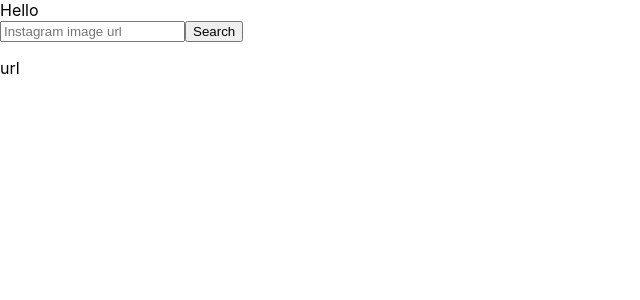
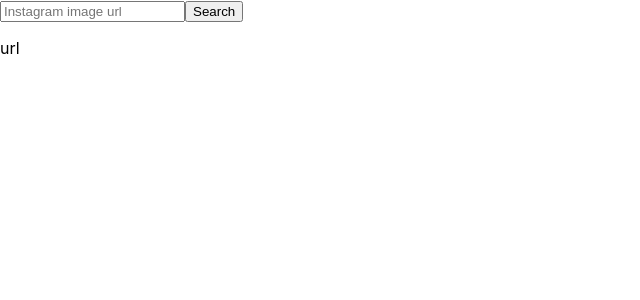
Before and after one commit to LucasGuerraCavalcante/instagram-image-downloader, a React (Create React App) app in the folder frontend/: page / in a window 1280 px wide. Shown: the top 300 px of the page, without its empty margins (0-640 px from the left). Built offline with nearby package versions, Linux system fonts and the light colour scheme.

Commit message:
removing the hello world

```diff
--- a/frontend/src/App.js
+++ b/frontend/src/App.js
@@ -10,8 +10,6 @@ function App() {
 
   return (
     <div className="App">
-        Hello
-
         <Form
           setImages={setImages}
         />
```
